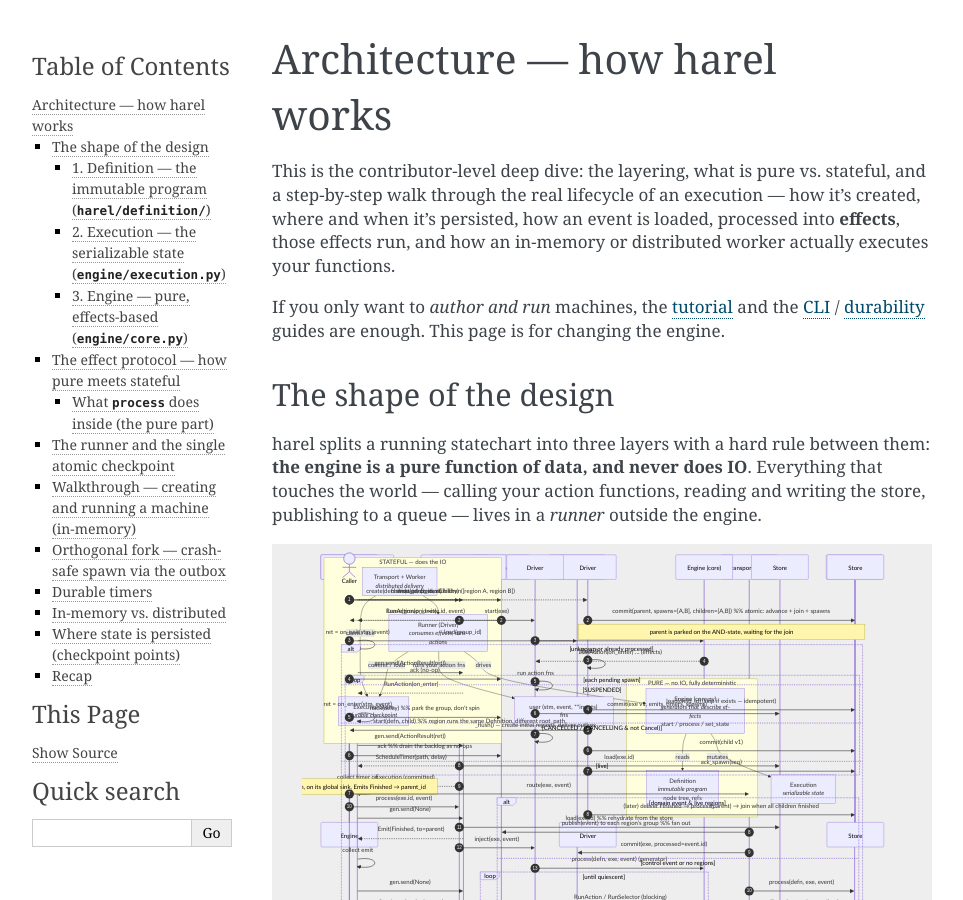
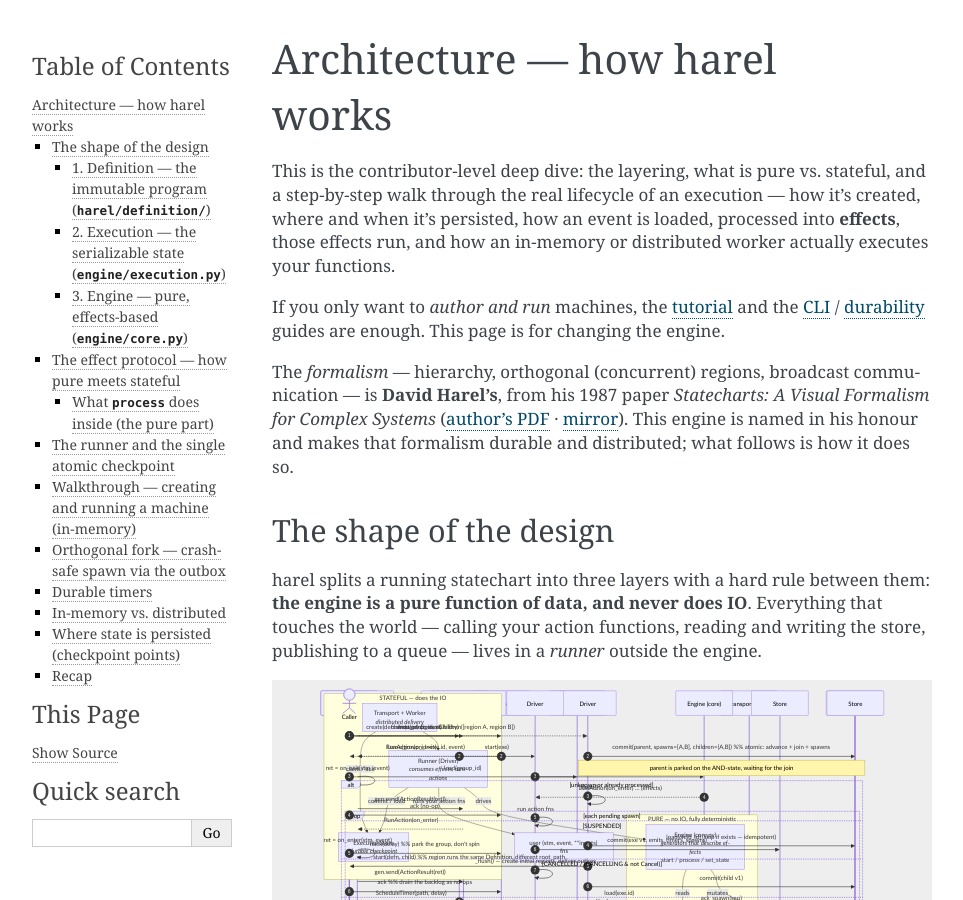
Before and after one commit to acasadom/harel, a Sphinx documentation site: the page built from docs/guide/architecture.md, in a window 1280 px wide and 900 px high. Shown: the whole window, without its empty margins (148-1111 px from the left). Built offline with Sphinx 7.4.7, drawn with Linux system fonts in a browser that asks for light colours.

Commit message:
docs: credit Harel's statecharts paper at the top of the architecture page
The formalism (hierarchy, orthogonal regions, broadcast) is David Harel's 1987 work;
note it and the namesake up front, before the engine internals.

```diff
--- a/docs/guide/architecture.md
+++ b/docs/guide/architecture.md
@@ -8,6 +8,13 @@ and how an in-memory or distributed worker actually executes your functions.
 If you only want to *author and run* machines, the [tutorial](../tutorial/01-getting-started)
 and the [CLI](cli) / [durability](durability) guides are enough. This page is for changing the
 engine.
+
+The *formalism* — hierarchy, orthogonal (concurrent) regions, broadcast communication — is
+**David Harel's**, from his 1987 paper *Statecharts: A Visual Formalism for Complex Systems*
+([author's PDF](https://www.wisdom.weizmann.ac.il/~harel/papers/Statecharts.pdf) ·
+[mirror](https://dubroy.com/refs/Statecharts_a_visual_formalism_for_complex_systems.pdf)). This
+engine is named in his honour and makes that formalism durable and distributed; what follows is
+how it does so.
 
 ## The shape of the design
 
```
